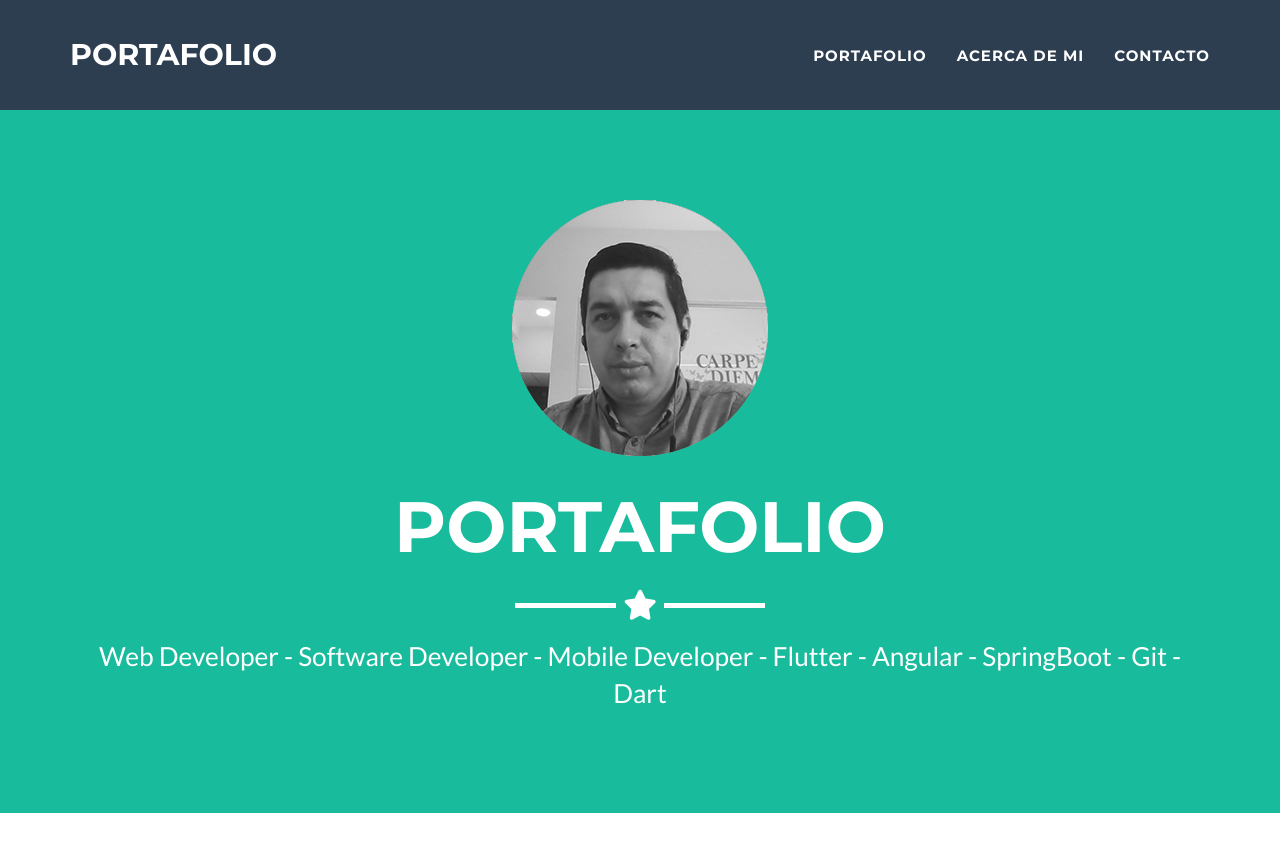
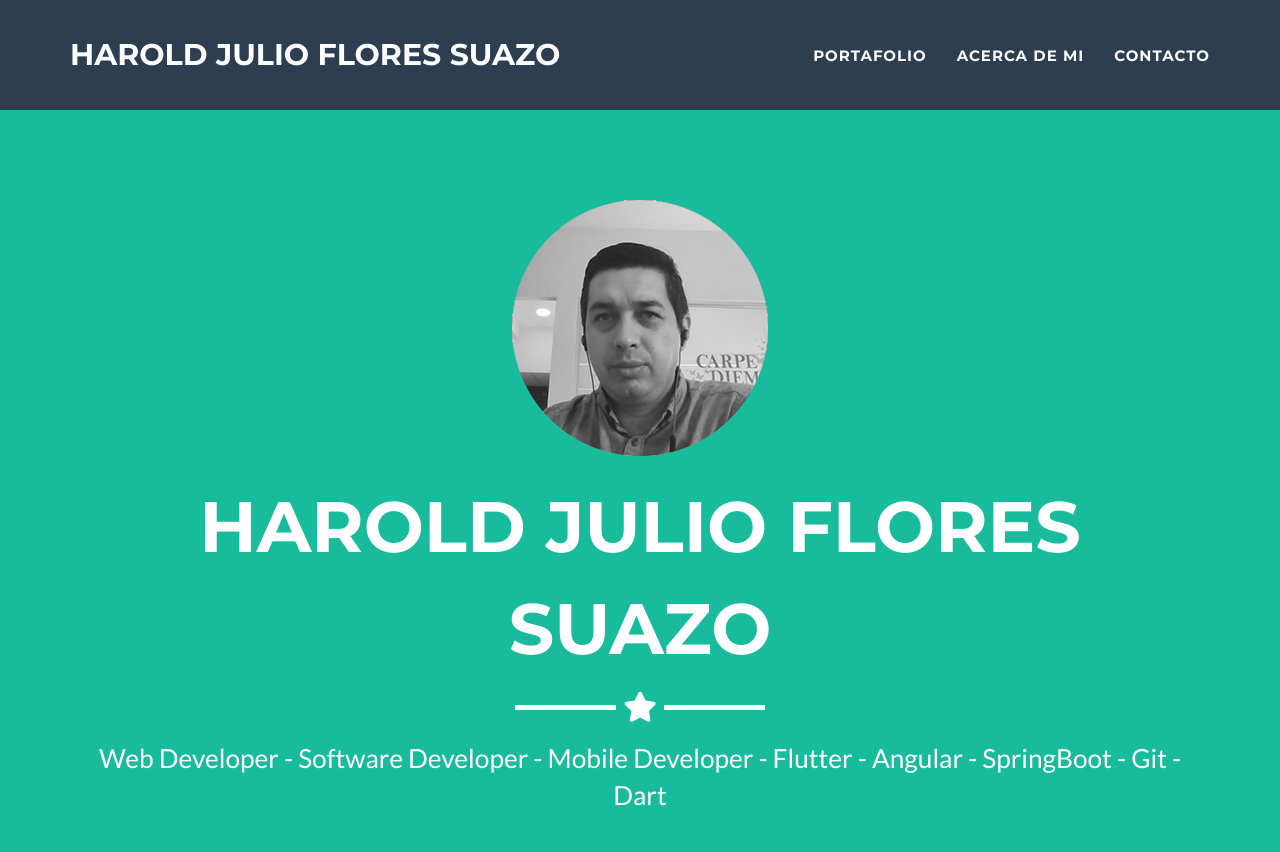
Before and after one commit to harflores/harflores.github.io, a Jekyll site: the page built from _posts/2023-10-01-project-1.markdown, in a window 1280 px wide and 900 px high. Shown: the top 852 px of the window. Built offline with Jekyll 4.4.1, drawn with Linux system fonts in a browser that asks for light colours.

Commit message:
* cambio title portafolio

```diff
--- a/_config.yml
+++ b/_config.yml
@@ -1,5 +1,5 @@
 # Site settings
-title: Portafolio
+title: Harold Julio Flores Suazo
 email: harflores.cl@gmail.com
 url: https://harflores.github.io/
 description: "Portafolio Harold Flores Ingeniero de ejecucíon informática mencion desarrollo de sistemas."
```
